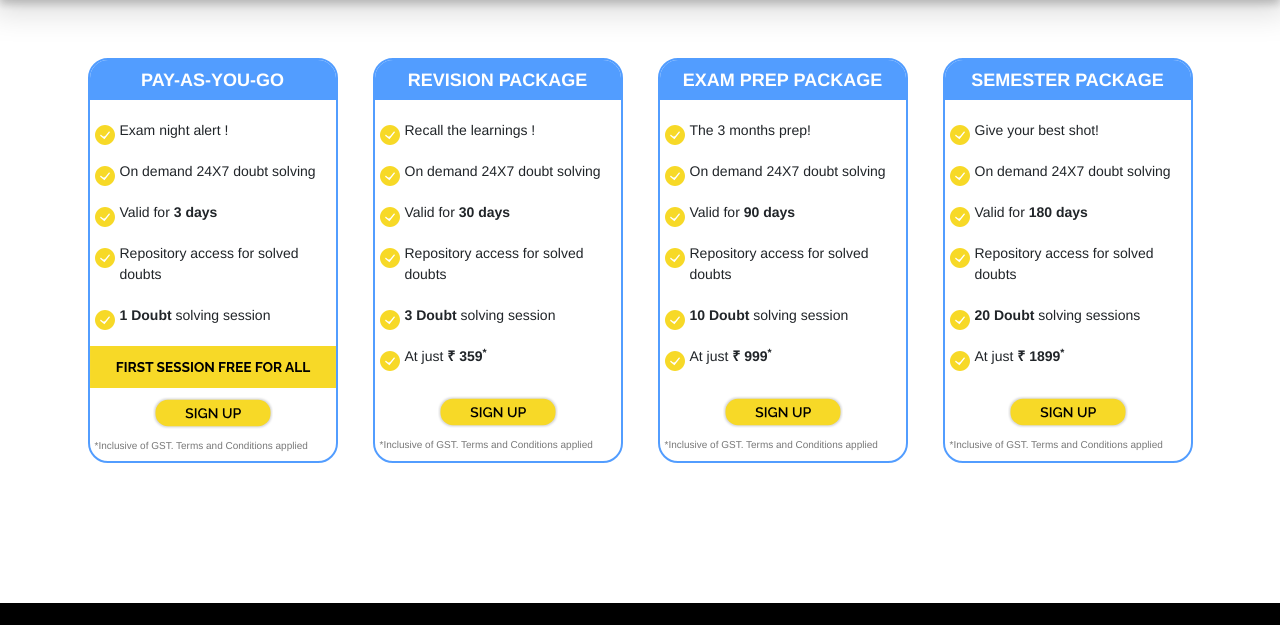
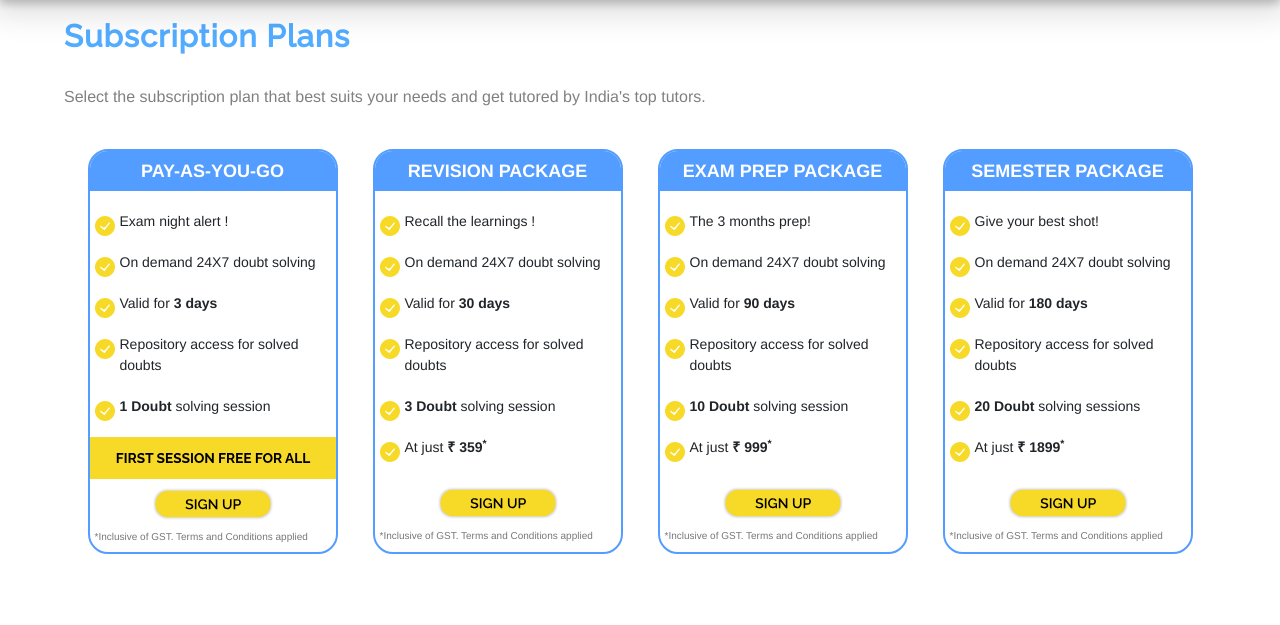
Before and after one commit to JAgrit20/DC_Doubt_Connect, a plain HTML site: page pricing.html in a window 1280 px wide. Shown: the part 82-707 px from the top of the page. Drawn offline with nearby package versions, Linux system fonts and the light colour scheme; a web font is replaced by a local one.

Commit message:
pricicing added

```diff
--- a/pricing.html
+++ b/pricing.html
@@ -149,6 +149,15 @@
     </nav>
 
     <section>
+      <div class="title-text">
+        <h3 style="font-weight: 600; margin-bottom: 30px">
+          Subscription Plans
+        </h3>
+       <span style="color: grey;">Select the subscription plan that best suits your needs and get tutored by India's top tutors.</span>
+
+
+      </div>
+
       <div class="container pricing">
         <div class="row">
           <div
@@ -203,7 +212,10 @@
               >
             </div>
           </div>
-          <div class="col-sm" style="display: flex; justify-content: center; align-items: center">
+          <div
+            class="col-sm"
+            style="display: flex; justify-content: center; align-items: center"
+          >
             <div class="price-card">
               <div class="price-title">
                 <p>REVISION PACKAGE</p>
@@ -257,7 +269,10 @@
               >
             </div>
           </div>
-          <div class="col-sm" style="display: flex; justify-content: center; align-items: center">
+          <div
+            class="col-sm"
+            style="display: flex; justify-content: center; align-items: center"
+          >
             <div class="price-card">
               <div class="price-title">
                 <p>EXAM PREP PACKAGE</p>
@@ -311,7 +326,10 @@
               >
             </div>
           </div>
-          <div class="col-sm" style="display: flex; justify-content: center; align-items: center">
+          <div
+            class="col-sm"
+            style="display: flex; justify-content: center; align-items: center"
+          >
             <div class="price-card">
               <div class="price-title">
                 <p>SEMESTER PACKAGE</p>
```
Also changed, not shown: img/Competitive payout.svg, img/Real time settlement.svg, img/Studentpreneur.svg, img/fanbase.svg, img/flexible working slots.svg, img/teach As You Go.svg.
